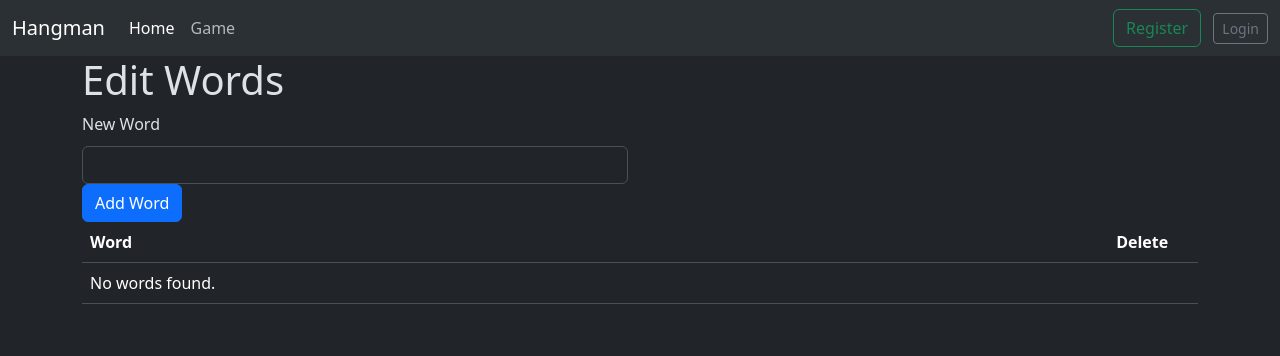
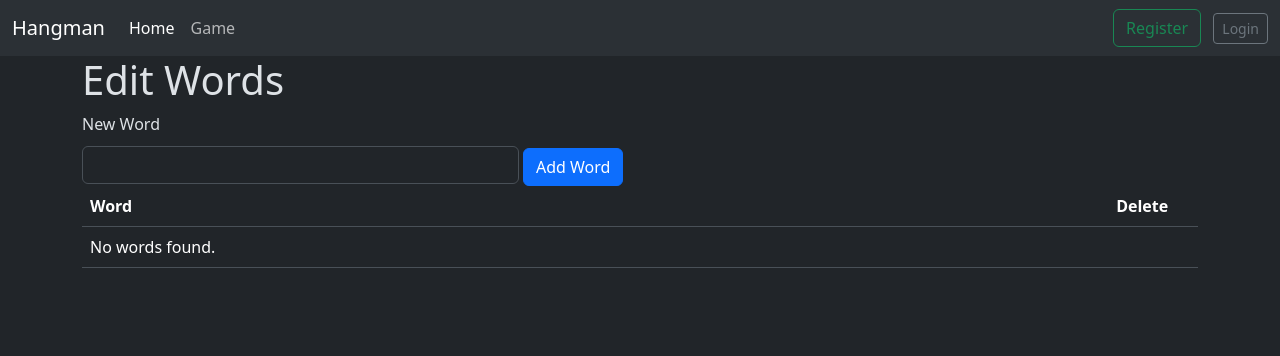
Before and after one commit to Ejdyz/Hangman, a PHP site: page /words.php in a window 1280 px wide. Shown: the top 356 px of the page. Run offline with PHP 8.4, Linux system fonts and the light colour scheme; data that the repository does not hold is empty.

Commit message:
syle: word input and button in one line

```diff
--- a/words.php
+++ b/words.php
@@ -52,10 +52,11 @@
 			<div class="col-md-6">
 				<form id="add-word-form">
 					<div class="form-group">
-						<label for="word" style="margin-bottom: 10px;">New Word</label>
-						<input type="text" class="form-control" id="word" name="word">
+						<label for="word" style="margin-bottom: 10px;">New Word</label><br>
+						<input type="text" class="form-control"  style="display:inline;width:80%;" id="word" name="word">
+                        <button type="button" class="btn btn-primary"onclick="addWord()" style="display:inline">Add Word</button>
+
 					</div>
-                    <button type="button" class="btn btn-primary" onclick="addWord()" style="display:inline">Add Word</button>
 				</form>
 			</div>
 		</div>
```
